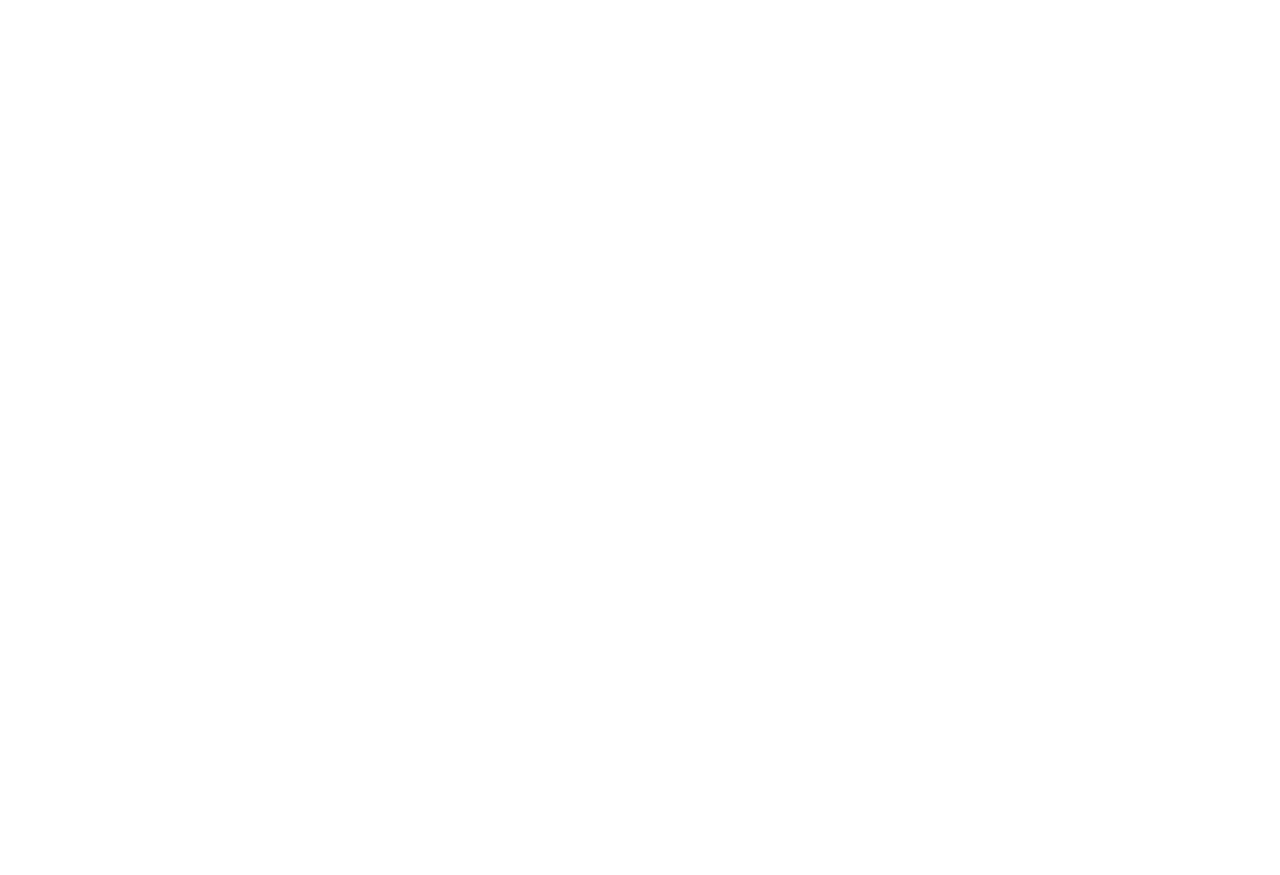
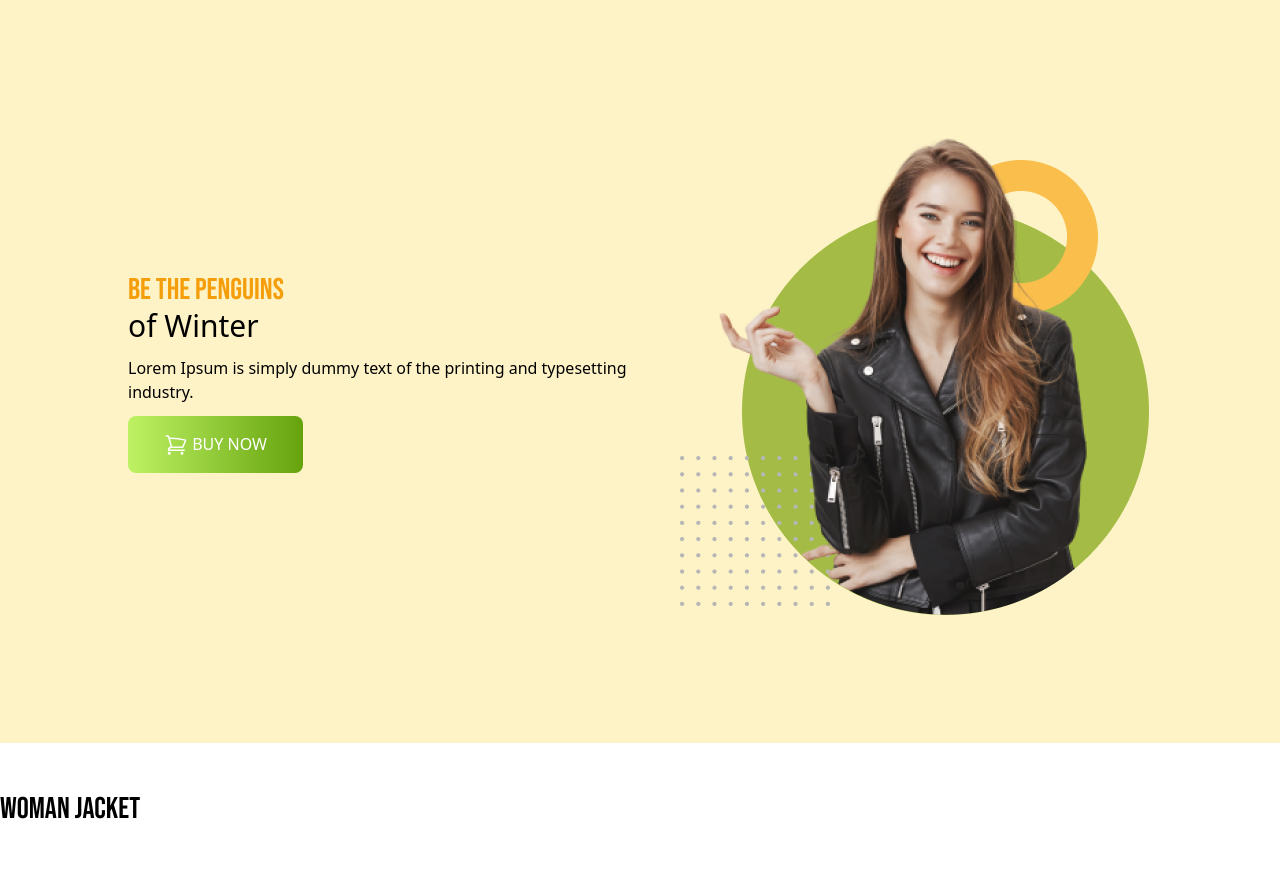
Before and after one commit to sabbir08/penguin-fashion-tailwind, a plain HTML site: page index.html in a window 1280 px wide. Before the commit the page ends 800 px from the top, so only its background shows below. Drawn offline with nearby package versions, Linux system fonts and the light colour scheme.

Commit message:
added header section

```diff
--- a/index.html
+++ b/index.html
@@ -5,8 +5,43 @@
     <meta name="viewport" content="width=device-width, initial-scale=1.0">
     <script src="https://cdn.tailwindcss.com"></script>
     <title>Penguin Fashion</title>
+
+    <link rel="preconnect" href="https://fonts.googleapis.com">
+    <link rel="preconnect" href="https://fonts.gstatic.com" crossorigin>
+    <link href="https://fonts.googleapis.com/css2?family=Bebas+Neue&display=swap" rel="stylesheet">
+    <style>
+        .font-bebas{
+            font-family: 'Bebas Neue', sans-serif;
+        }
+    </style>
+
+
 </head>
 <body>
+        <header class=" bg-amber-100 py-20 px-4 md:p-32">
+            <div class="flex flex-col md:flex-row justify-between items-center ">
 
+                <div class="space-y-3">
+                    <h1 class="text-3xl "><span class="text-amber-500 font-bebas">Be the Penguins</span>
+                        <br> of Winter</h1>
+                        <p>Lorem Ipsum is simply dummy text of the printing
+                            and typesetting industry.</p>
+                            <button class="bg-gradient-to-r from-lime-300 to-lime-600  uppercase py-4 px-9 text-white font-medium rounded-lg">
+                                <svg xmlns="http://www.w3.org/2000/svg" fill="none" viewBox="0 0 24 24" stroke-width="1.5" stroke="currentColor" class="w-6 h-6 inline">
+                                    <path stroke-linecap="round" stroke-linejoin="round" d="M2.25 3h1.386c.51 0 .955.343 1.087.835l.383 1.437M7.5 14.25a3 3 0 0 0-3 3h15.75m-12.75-3h11.218c1.121-2.3 2.1-4.684 2.924-7.138a60.114 60.114 0 0 0-16.536-1.84M7.5 14.25 5.106 5.272M6 20.25a.75.75 0 1 1-1.5 0 .75.75 0 0 1 1.5 0Zm12.75 0a.75.75 0 1 1-1.5 0 .75.75 0 0 1 1.5 0Z" />
+                                  </svg>
+
+                                Buy now</button>
+                </div>
+                <img src="images/model.png" alt="">
+            </div>
+        </header>
+
+
+        <main class="max-w-7xl mx-auto">
+                <section class="py-12">
+                    <h1 class="text-3xl font-bebas uppercase">W0Man Jacket</h1>
+                </section>
+        </main>
 </body>
 </html>
```
Also changed, not shown: tailwind.config.js (added, +8 -0 lines).
